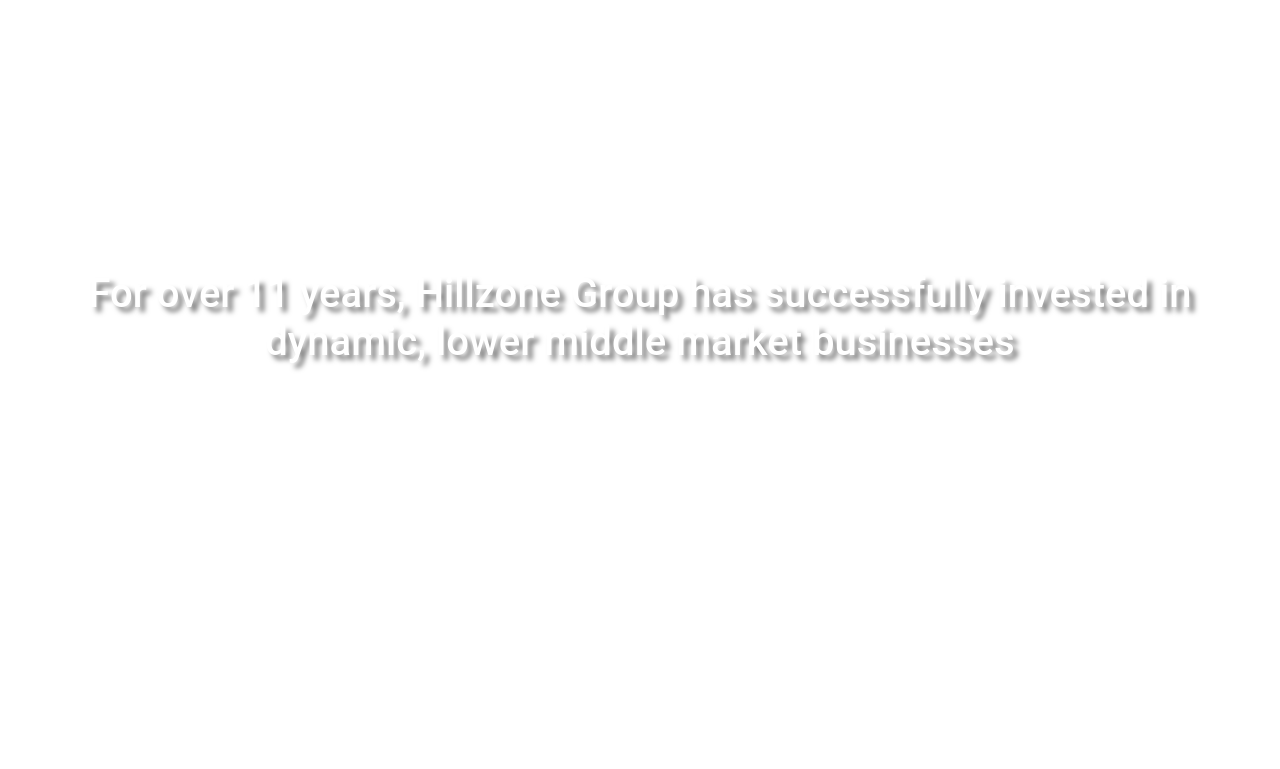
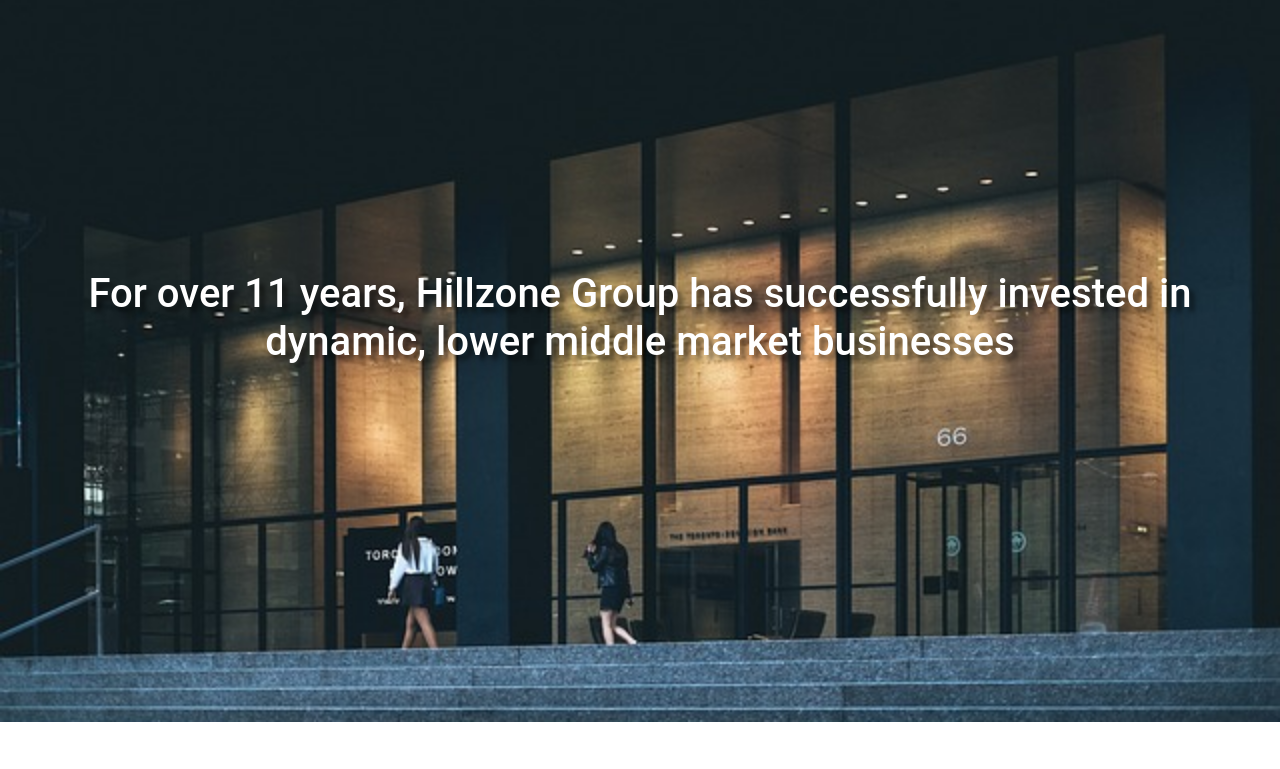
Before and after one commit to A33sha/Hillzone, a plain HTML site: page about.html in a window 1280 px wide. Shown: the part 78-847 px from the top of the page. Drawn offline with nearby package versions, Linux system fonts and the light colour scheme; the site is published under a folder, as on GitHub Pages, so addresses that start at the root find nothing.

Commit message:
Update about.css

```diff
--- a/about.css
+++ b/about.css
@@ -33,7 +33,7 @@ header {
   min-height: 100vh;
   transition: 0.5s;
   z-index: 2;
-  background: url(/Images/about-hero-blur.jpg) no-repeat center center;
+  background: url(Images/about-hero-blur.jpg) no-repeat center center;
   background-size: cover;
 }
 
```
